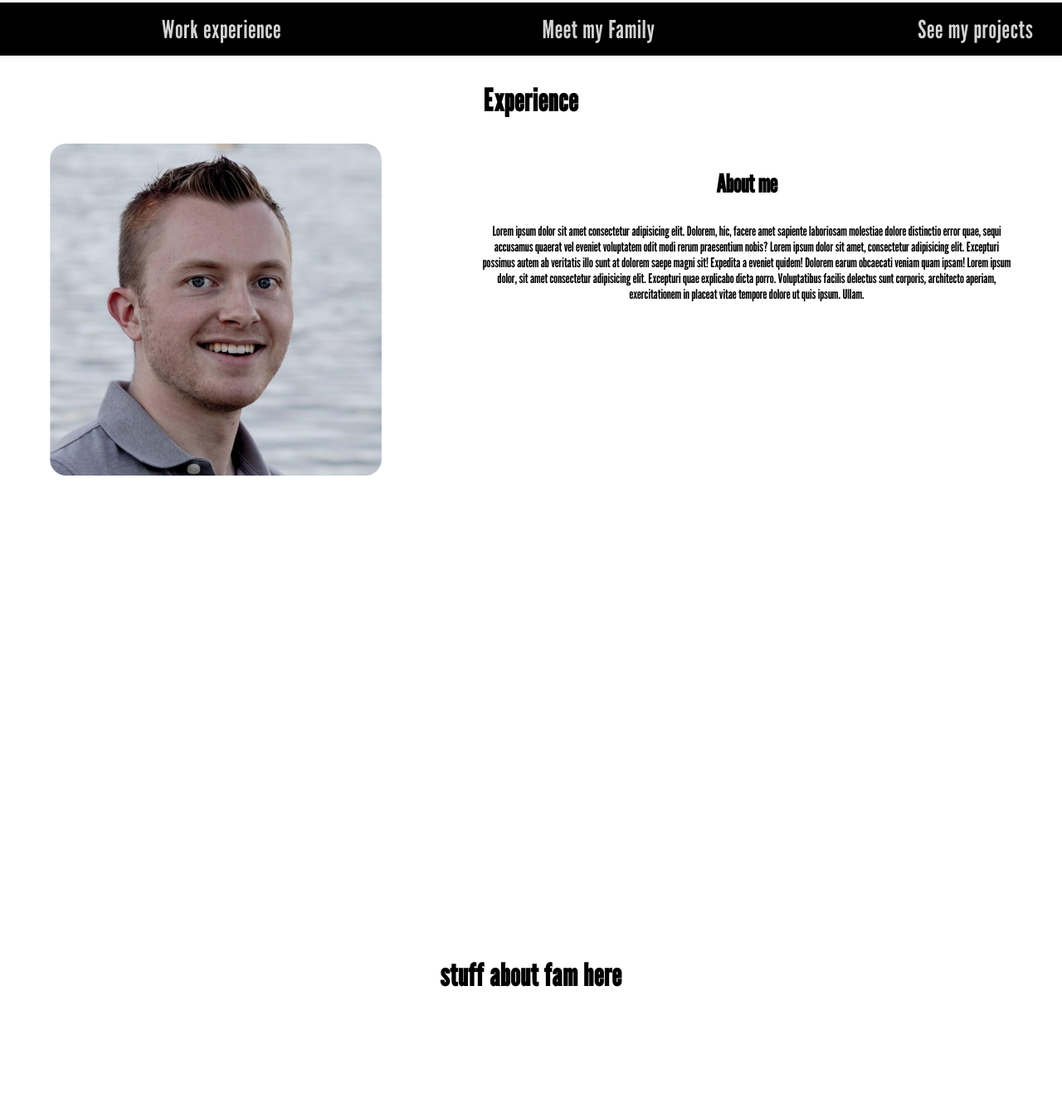
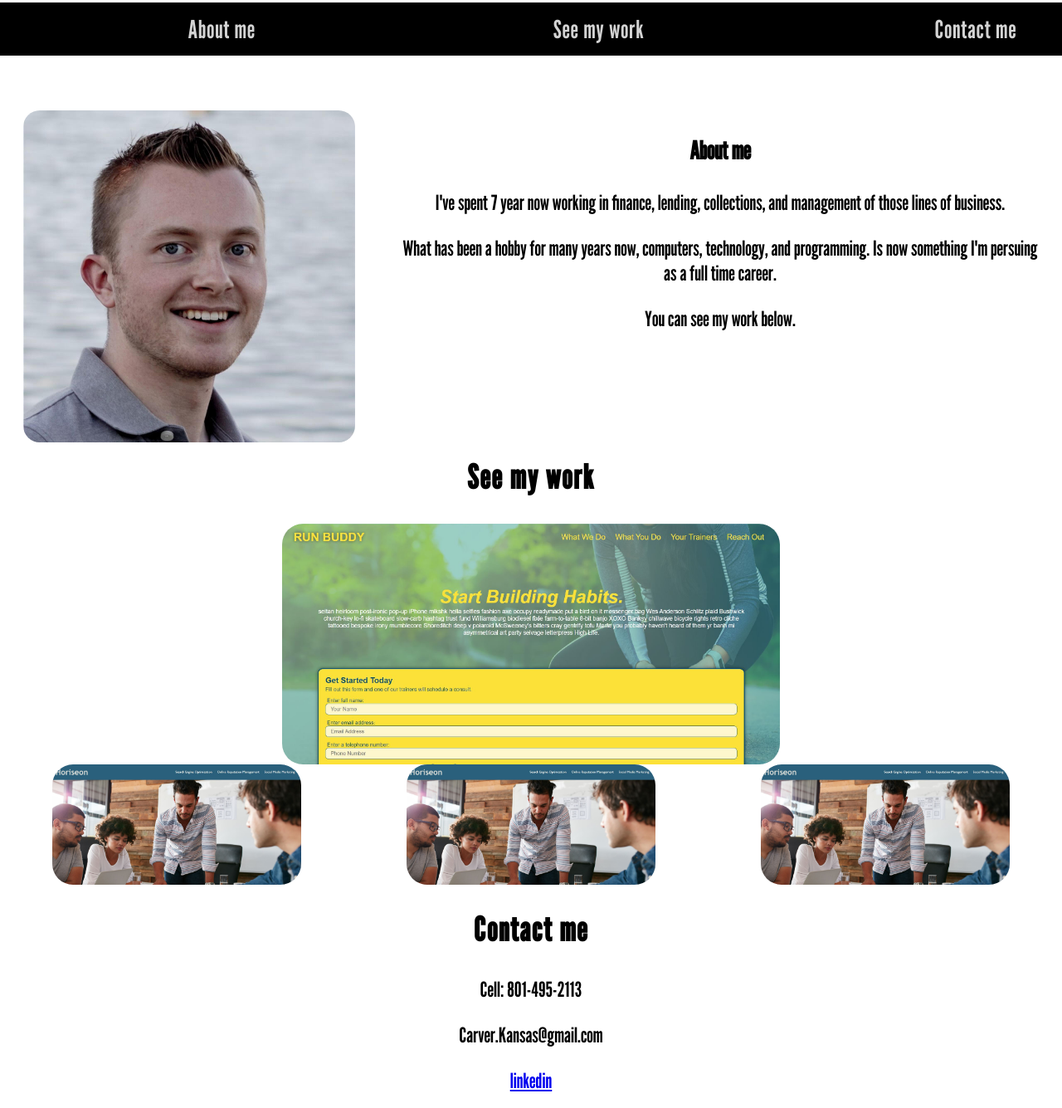
Before and after one commit to khcarver1/miniature-spork, a plain HTML site: page index.html in a window 1280 px wide. Shown: the part 105-1440 px from the top of the page at 83% size. Drawn offline with nearby package versions, Linux system fonts and the light colour scheme.

Commit message:
Updates to each catagory box

```diff
--- a/index.html
+++ b/index.html
@@ -15,38 +15,70 @@
       <h1>Kansas Carver</h1>
       <div class="stickytest">
         <ul class="topnav">
-          <li><a href="#workexperience">Work experience</a></li>
-          <li><a href="#meetmyfamily">Meet my Family</a></li>
-          <li><a href="#seemyprojects">See my projects</a></li>
+          <li><a href="#aboutme">About me</a></li>
+          <li><a href="#seemywork">See my work</a></li>
+          <li><a href="#contactme">Contact me</a></li>
         </ul>
       </div>
     </div>
   </header>
 
-  <div class="experience-container" id="workexperience">
-    <h2 class="section-heading">Experience</h2>
-
+  <div class="aboutme-container" id="aboutme">
     <div class="information-container">
       <img src="Work headshot.jpg" alt="">
 
       <div class="box-content">
         <h3>About me</h3>
-        <p>Lorem ipsum dolor sit amet consectetur adipisicing elit. Dolorem, hic, facere amet sapiente laboriosam molestiae dolore distinctio error quae, sequi accusamus quaerat vel eveniet voluptatem odit modi rerum praesentium nobis? Lorem ipsum dolor sit amet, consectetur adipisicing elit. Excepturi possimus autem ab veritatis illo sunt at dolorem saepe magni sit! Expedita a eveniet quidem! Dolorem earum obcaecati veniam quam ipsam! Lorem ipsum dolor, sit amet consectetur adipisicing elit. Excepturi quae explicabo dicta porro. Voluptatibus facilis delectus sunt corporis, architecto aperiam, exercitationem in placeat vitae tempore dolore ut quis ipsum. Ullam.</p>
+        <p>
+            I've spent 7 year now working in finance, lending, collections, and management of those lines of business.
+        </p>
+        <p>
+           What has been a hobby for many years now, computers, technology, and programming. Is now something I'm persuing as a full time career.
+        <p>
+        <p>
+           You can see my work below.
+        </p>
       </div>
+    </div>
+  </div>
 
-    </div>
+
+  <div class="work-container" id="seemywork">
+    <h2 class="section-heading">See my work</h2>
+      <div class="workexample">
+        <div class="showcase">
+            <a href="https://khcarver1.github.io/run-buddy/" alt="Screenshot of runbuddy website" target="_blank">
+                <img src="run-buddy.JPG" title="Run-Buddy project">
+            </a>
+        </div>
+        <div class="examples-row">
+            <a href="https://khcarver1.github.io/develop/" alt="Screenshot of Horiseon website" target="_blank">
+                <img src="horiseon.JPG" title="Horiseon project">
+            </a>
+            <a href="https://khcarver1.github.io/develop/" alt="Screenshot of Horiseon website" target="_blank">
+                <img src="horiseon.JPG" title="Horiseon project">
+            </a>
+            <a href="https://khcarver1.github.io/develop/" alt="Screenshot of Horiseon website" target="_blank">
+                <img src="horiseon.JPG" title="Horiseon project">
+            </a>
+
+        </div>
+      </div>
 
   </div>
 
-  <div class="family-container" id="meetmyfamily">
-    <h2 class="section-heading">stuff about fam here</h2>
 
-  </div>
-
-  <div class="projects-container" id="seemyprojects">
-    <h2 class="section-heading">stuff about my projects here</h2>
-
-  </div>
+  <div class="contact-container" id="contactme">
+    <h2 class="section-heading">Contact me</h2>
+    <div class="contact-container">
+        <p>
+            Cell: 801-495-2113
+        </p>
+        <p>
+            Carver.Kansas@gmail.com
+        </p>
+        <a href="https://www.linkedin.com/in/kansas-carver/">linkedin</a>
+    </div>
 
 </body>
 
--- /dev/null
+++ b/style copy.css
@@ -0,0 +1,107 @@
+:root {
+  --header-color: #000000;
+  --hover-color: #f5f5f5;
+  --active-button: #04aa6d;
+  --hover-font-color: #696969;
+  --font-color: #d3d3d3;
+  --page-font: "League Gothic", sans-serif;
+}
+html {
+  scroll-behavior: smooth;
+}
+body {
+  margin: 0;
+}
+
+header {
+  position:sticky;
+  position:-webkit-sticky;
+  top: 0px;
+}
+header div h1 {
+  font-size: 90px;
+  margin-top: 0;
+  margin-bottom: 0;
+  font-family: var(--page-font);
+  padding-left: 10px;
+  letter-spacing: 1px;
+  background-color: white;
+}
+header nav {
+  display: flex;
+  justify-content: space-around;
+  list-style-type: none;
+  overflow: hidden;
+  background-color: var(--header-color);
+  margin-top: 0px;
+}
+header div nav a {
+  display: block;
+  color: var(--font-color);
+  text-align: center;
+  padding: 14px 16px;
+  text-decoration: none;
+  font-family: var(--page-font);
+  font-size: 30px;
+  letter-spacing: 1px;
+  width: 33vw;
+}
+
+header div nav a:hover {
+  background-color: var(--hover-color);
+  color: var(--hover-font-color);
+}
+
+header div nav a:focus {
+  background-color: var(--hover-color);
+  color: var(--header-color);
+}
+
+.section-heading {
+  text-align: center;
+  font-family: var(--page-font);
+  font-size: 37px;
+  letter-spacing: 1px;
+}
+.information-container {
+  display: flex;
+  justify-content: space-around;
+  font-family: var(--page-font);
+}
+.information-container img {
+    width: 400px;
+    border-radius: 20px;
+}
+.box-content {
+  text-align: center;
+  width: 50%;
+}
+.box-content h3 {
+  font-size: 30px;
+}
+.box-content p {
+}
+
+.experience-container {
+  height: 80vw;
+}
+.experience-container h2 {
+}
+.family-container {
+  height: 100vw;
+}
+
+.projects-container {
+  height: 100vw;
+}
+
+@media screen and (max-width: 768px) {
+  header h1 {
+    font-size: 10px;
+  }
+  header nav {
+    display: flex;
+    flex-wrap: wrap;
+    float: none;
+  }
+}
--- a/style.css
+++ b/style.css
@@ -13,6 +13,9 @@ body {
   margin: 0;
 }
 header {
+  position:sticky;
+  position:-webkit-sticky;
+  top:0px;
 }
 header div h1 {
   font-size: 90px;
@@ -56,40 +59,70 @@ header div ul li a:focus {
 .section-heading {
   text-align: center;
   font-family: var(--page-font);
-  font-size: 37px;
-  letter-spacing: 1px;
+  font-size: 40px;
+  letter-spacing: 2px;
+
 }
 .information-container {
   display: flex;
   justify-content: space-around;
   font-family: var(--page-font);
+
 }
 .information-container img {
-    width: 400px;
-    border-radius: 20px;
+  width: 400px;
+  border-radius: 20px;
 }
 .box-content {
   text-align: center;
-  width: 50%;
+  width: 60%;
+
 }
 .box-content h3 {
   font-size: 30px;
 }
 .box-content p {
+  font-size: 25px;
 }
 
-.experience-container {
-  height: 80vw;
-}
-.experience-container h2 {
-}
-.family-container {
-  height: 100vw;
+.aboutme-container {
+  padding-top: 50px;
+  height: 30vw;
 }
 
-.projects-container {
-  height: 100vw;
+
+.contact-container {
+  text-align: center;
+  font-family: var(--page-font);
+  font-size: 25px;
 }
+.contact-container a {
+  font-family: var(--page-font);
+  font-size: 25px;
+}
+
+/* See my work stuff */
+#seemywork {
+  height: 40vw;
+}
+.showcase {
+  text-align: center;
+}
+.examples-row {
+  display: flex;
+  justify-content: space-around;
+}
+.workexample img {
+    border-radius: 25px;
+}
+.showcase a img {
+    width: 600px;
+  }
+.examples-row a img {
+
+  width: 300px;
+}
+
 
 @media screen and (max-width: 768px) {
   header h1 {
```
Also changed, not shown: index copy.html (added, +53 -0 lines), horiseon.JPG (added), run-buddy.JPG (added), 2 other files.
